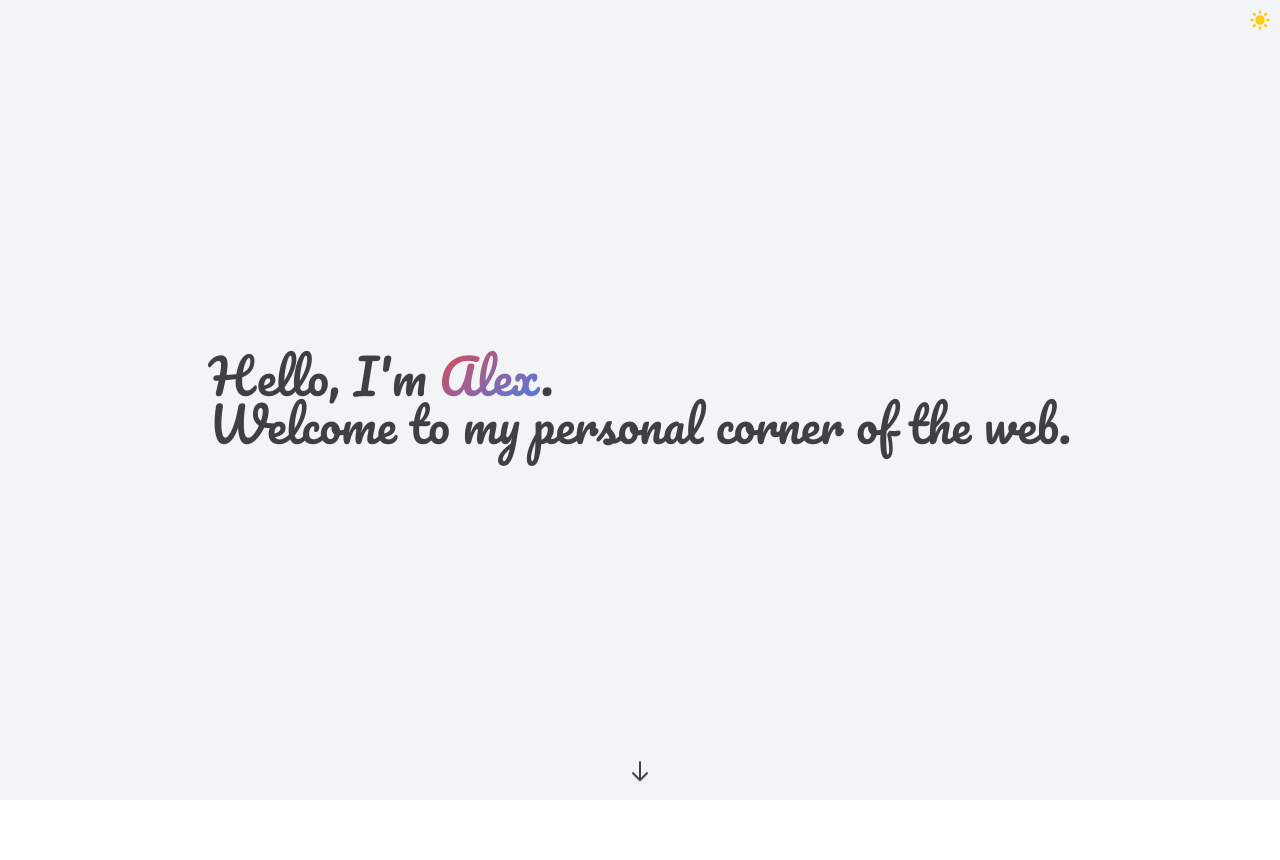
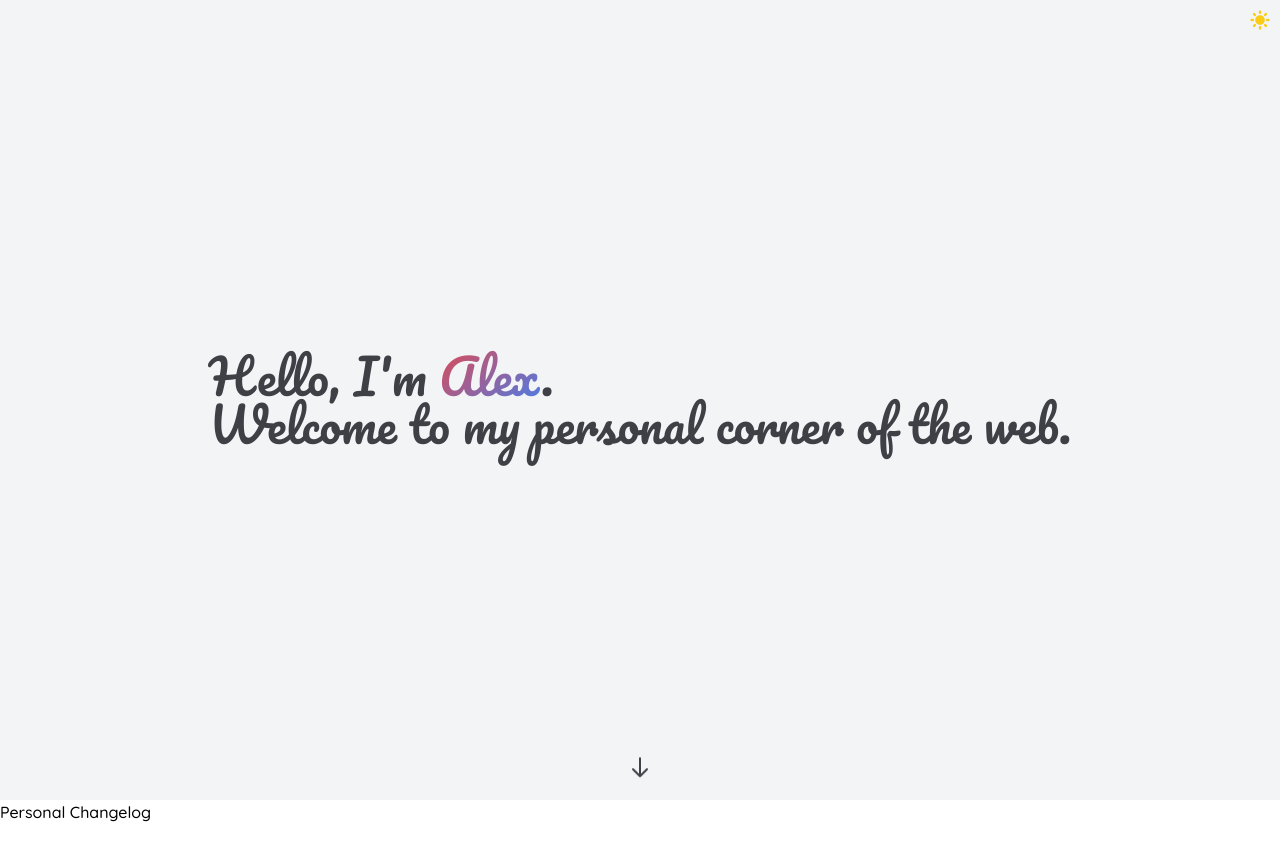
Before and after one commit to Uvacoder/port-alexfertel, a Next.js app: page / in a window 1280 px wide. Shown: the top 860 px of the page. Before the commit the page ends 800 px from the top, so only its background shows below. Built offline with nearby package versions, Linux system fonts and the light colour scheme.

Commit message:
Rework the index a bit

```diff
--- a/pages/index.tsx
+++ b/pages/index.tsx
@@ -3,17 +3,17 @@ import BouncingArrow from "../components/BouncingArrow";
 import ThemeToggle from "../components/ThemeToggle";
 
 const Home = () => (
-  <div className="flex min-h-screen dark:bg-coolGray-900 bg-coolGray-100 transition-colors duration-75">
+  <div className="flex flex-col flex-1">
     <Head>
       <title>Alexander González - UI Developer, Generative Artist.</title>
     </Head>
-
-    <main className="relative flex flex-col items-center flex-1 text-gray-700 dark:text-coolGray-100">
+    <div className="flex min-h-screen dark:bg-coolGray-900 bg-coolGray-100 transition-colors duration-75">
+      <div className="relative flex flex-col items-center flex-1 text-gray-700 dark:text-coolGray-100">
         <section className="absolute top-0 right-0 -translate-x-2 z-10 translate-y-2">
           <ThemeToggle />
         </section>
 
-      <section className="relative flex justify-center w-full h-full px-16 sm:items-center">
+        <main className="relative flex justify-center w-full h-full px-16 sm:items-center">
           <h1 className="relative z-10 text-xl font-pacifico sm:text-2xl md:text-3xl lg:text-5xl">
             Hello, I&apos;m{" "}
             <span className="text-transparent bg-clip-text bg-gradient-to-br from-red-500 to-blue-500">
@@ -23,12 +23,16 @@ const Home = () => (
             <br />
             Welcome to my personal corner of the web.
           </h1>
-      </section>
+        </main>
 
         <section className="absolute bottom-0 left-0 right-0 flex justify-center items-center pb-4">
           <BouncingArrow />
         </section>
-    </main>
+      </div>
+    </div>
+    <div className="flex min-h-screen transition-colors duration-75">
+      <h2>Personal Changelog</h2>
+    </div>
   </div>
 );
 
```
Lines whose indentation alone changed are shown as unchanged.
